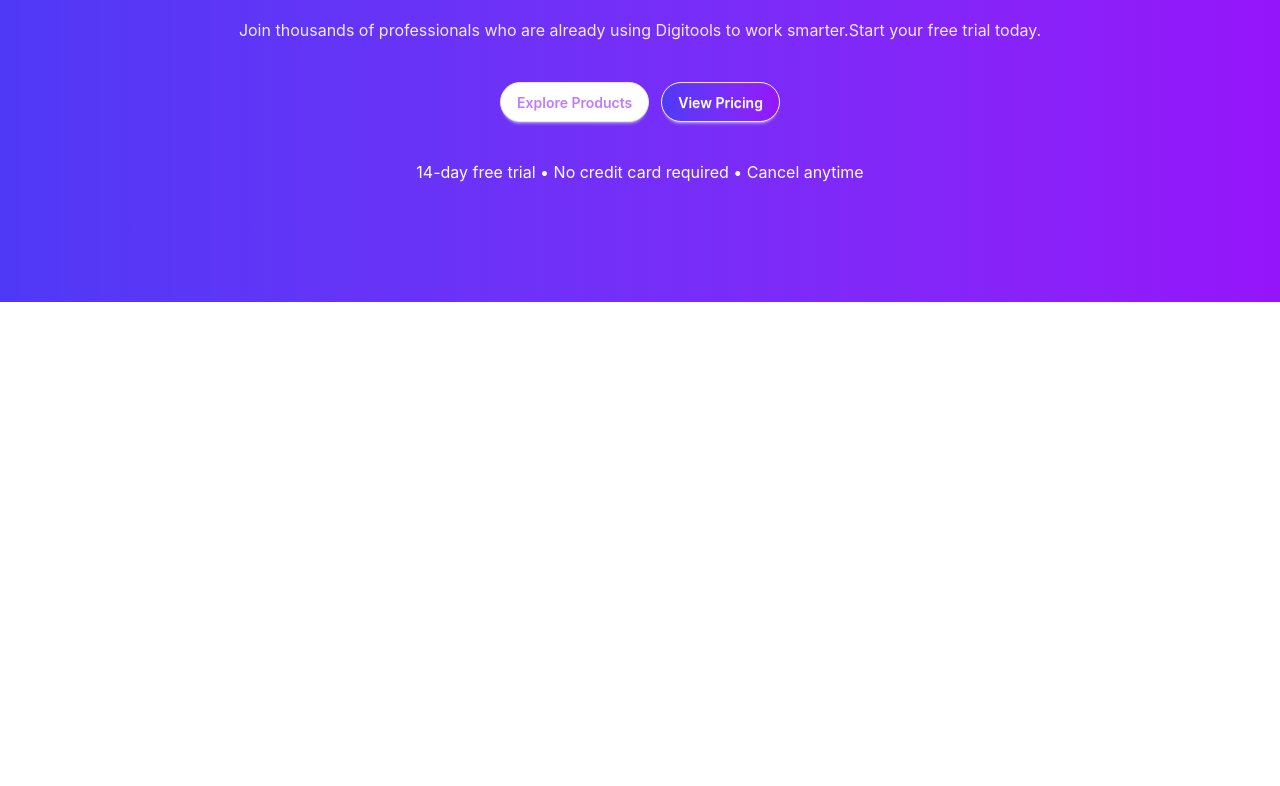
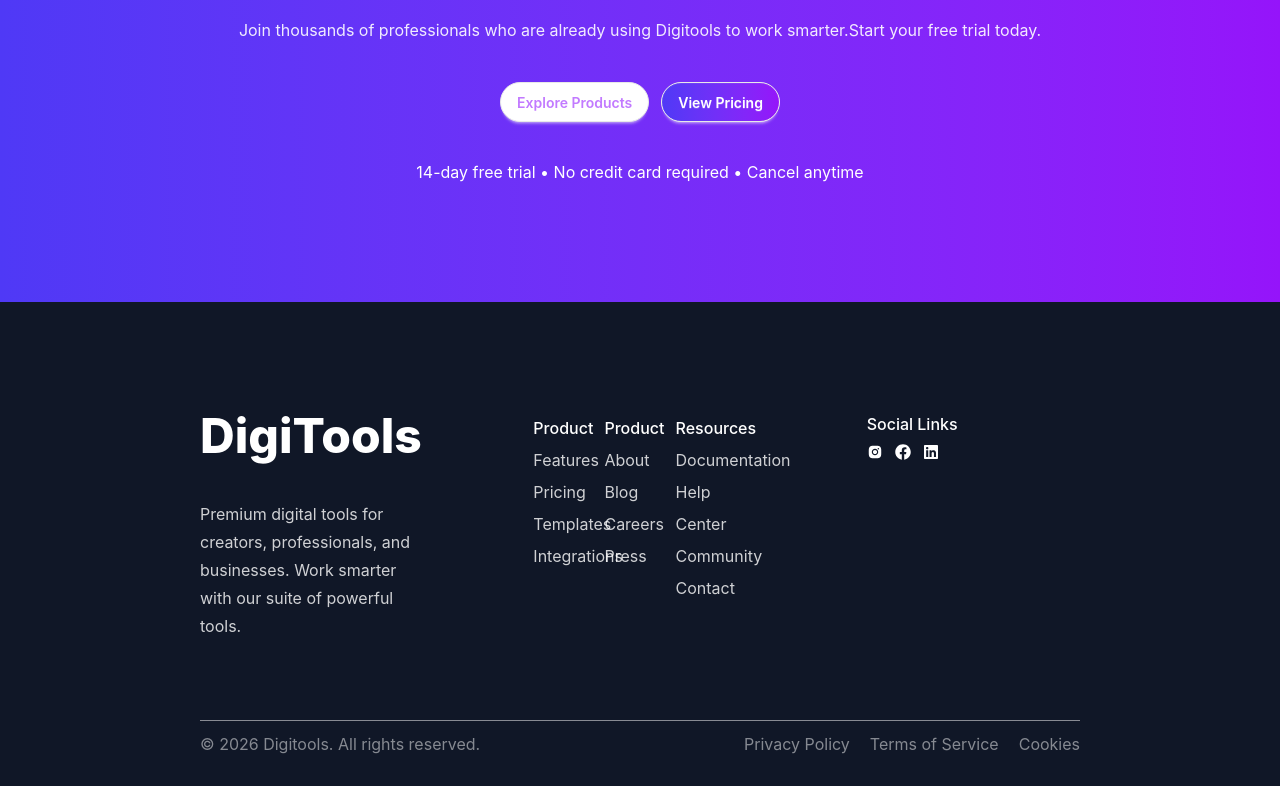
Before and after one commit to Raihan-10/DigiTools-platform, a React (Vite) app: page / in a window 1280 px wide. Shown: the part 3834-4620 px from the top of the page. Before the commit the page ends 4136 px from the top, so only its background shows below. Built offline with nearby package versions, Linux system fonts and the light colour scheme.

Commit message:
Add footer

```diff
--- a/src/App.jsx
+++ b/src/App.jsx
@@ -10,6 +10,7 @@
 import Steps from "./components/Steps";
 import Pricing from "./components/Pricing";
 import Workflow from "./components/Workflow";
+import Footer from "./components/Footer";
 
 function App() {
   const [carts, setCarts] = useState([]);
@@ -26,6 +27,7 @@
       <Steps />
       <Pricing/>
       <Workflow/>
+      <Footer/>
     </div>
   );
 }
--- /dev/null
+++ b/src/components/Footer.jsx
@@ -0,0 +1,76 @@
+import { AiFillInstagram } from "react-icons/ai";
+import { FaFacebook } from "react-icons/fa";
+import { FaLinkedin } from "react-icons/fa";
+
+const Footer = () => {
+  return (
+    <div className="bg-[#101727] text-white  max-w-400 px-50 py-[30px]">
+      <div className=" grid grid-cols-3 gap-30 leading-4xl py-[80px]">
+        <div className="space-y-10 leading-7">
+          <h3 className="font-extrabold text-5xl">DigiTools</h3>
+          <p className="opacity-80">
+            Premium digital tools for creators, professionals, and businesses.
+            Work smarter with our suite of powerful tools.
+          </p>
+        </div>
+
+        <div className="grid grid-cols-3 leading-8">
+          <div>
+            <h2 className="font-medium">Product</h2>
+            <ul className="opacity-80">
+              <li>Features</li>
+              <li>Pricing</li>
+              <li>Templates</li>
+              <li>Integrations</li>
+            </ul>
+          </div>
+
+          <div>
+            <h2 className="font-medium">Product</h2>
+            <ul className="opacity-80">
+              <li>About</li>
+              <li>Blog</li>
+              <li>Careers</li>
+              <li>Press</li>
+            </ul>
+          </div>
+
+          <div>
+            <h2 className="font-medium">Resources</h2>
+            <ul className="opacity-80">
+              <li>Documentation</li>
+              <li>Help Center</li>
+              <li>Community</li>
+              <li>Contact</li>
+            </ul>
+          </div>
+        </div>
+
+        <div className="space-y-2">
+          <h2 className="font-medium">Social Links</h2>
+
+          <div className="flex gap-3">
+            <AiFillInstagram />
+            <FaFacebook />
+            <FaLinkedin />
+          </div>
+        </div>
+      </div>
+      <hr className="text-white h-3 opacity-50" />
+
+      <div className="text-[#FAFAFA] flex flex-row justify-between opacity-50 ">
+        <p className="leading-[24px] ">© 2026 Digitools. All rights reserved.</p>
+        <div className="">
+          <ul className="flex flex-row gap-5">
+            <li>Privacy Policy </li>
+            <li>Terms of Service</li>
+            <li>Cookies</li>
+          </ul>
+        </div>
+
+      </div>
+    </div>
+  );
+};
+
+export default Footer;
```
